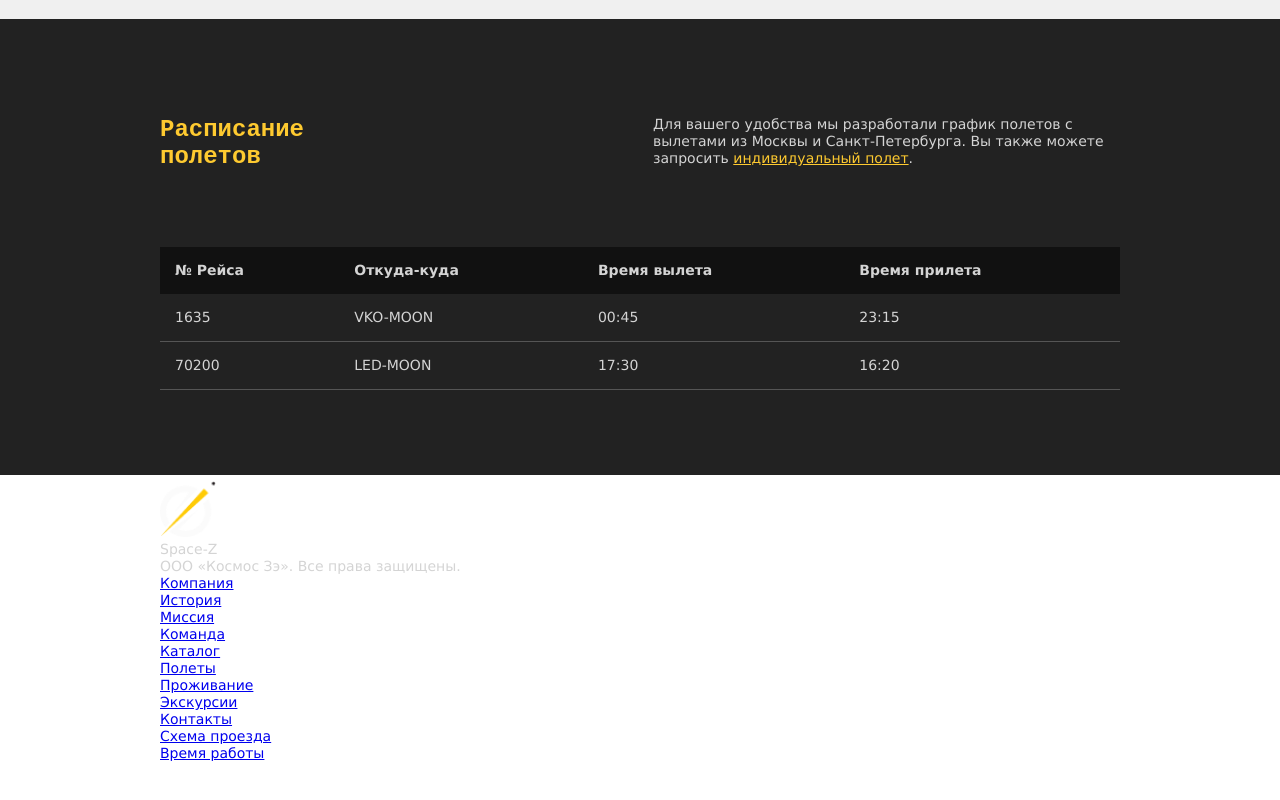
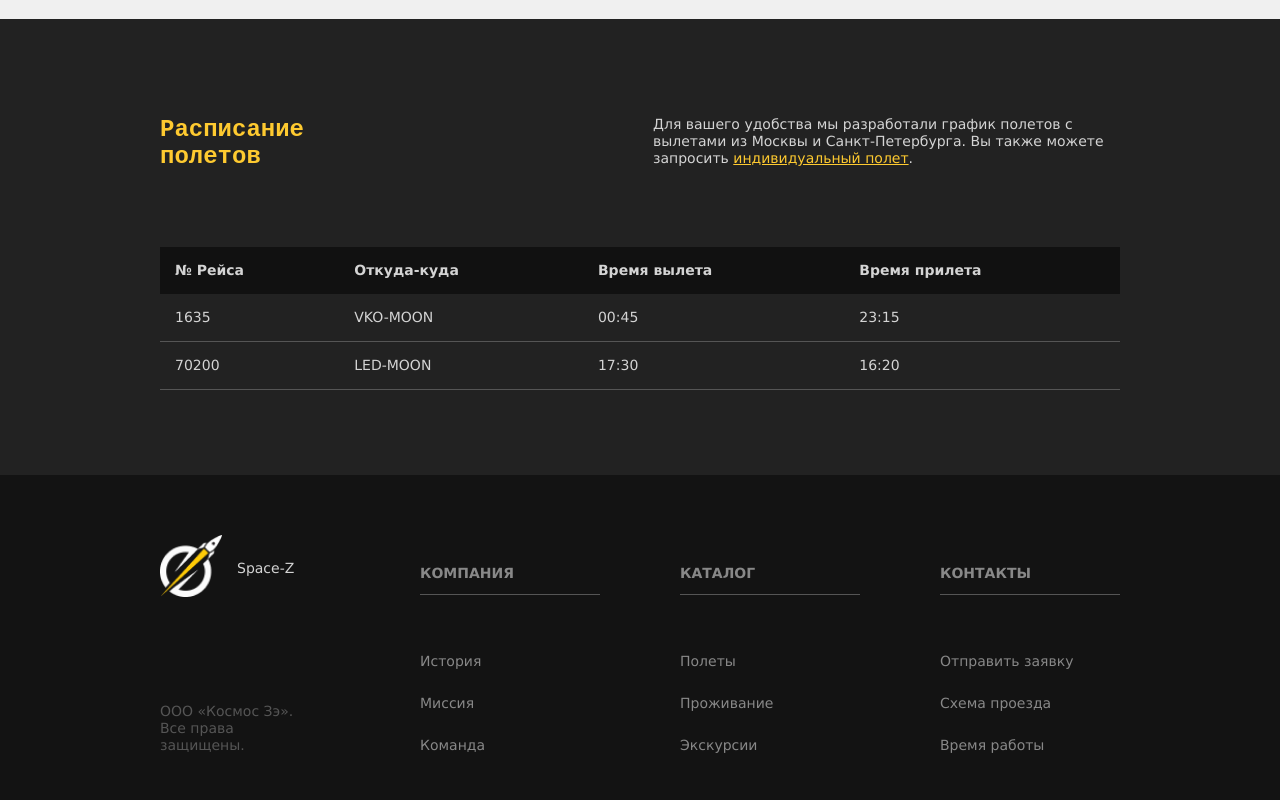
Before and after one commit to apolinaria4k/spaceZ, a plain HTML site: page index.html in a window 1280 px wide. Shown: the part 2340-3140 px from the top of the page. Before the commit the page ends 3102 px from the top, so only its background shows below. Drawn offline with Linux system fonts and the light colour scheme.

Commit message:
Самостоятельно реализован подвал страницы

```diff
--- a/css/style.css
+++ b/css/style.css
@@ -374,3 +374,73 @@ h3.lead{
 }
 /* end section timetable */
 /* end main */
+
+/* footer */
+.site-footer{
+    background-color: #131313;
+    padding: 60px 0 84px;
+}
+
+.footer-columns{
+    display: flex;
+}
+
+.site-footer .left-column{
+    width: 162px;
+    display: flex;
+    flex-direction: column;
+    justify-content: space-between;
+    margin-right: 98px;
+}
+
+.logo-container{
+    display: flex;
+    /* align-items: center; */
+}
+
+.logo-container .logo{
+    margin: 0;
+}
+
+.company-title{
+    color: #D4D4D4;
+    position: relative;
+    top: 25px;
+    left: 15px;
+
+}
+
+.copyright{
+    color: #555555;
+
+}
+
+.site-footer .right-column{
+    padding-top: 30px;
+    display: flex;
+}
+
+
+.site-footer .right-column a{
+    text-decoration: none;
+    color: #888888;
+}
+
+.footer-menu .footer-submenu-title{
+    display: inline-block;
+    width: 180px;
+    font-weight: bold;
+    text-transform: uppercase;
+    color: #D4D4D4;
+
+    border-bottom: 1px solid #555555;
+    padding-bottom: 12px;
+    margin: 0 80px 58px 0;
+}
+
+.footer-submenu{
+    display: flex;
+    flex-direction: column;
+    row-gap: 25px;
+}
+/* end footer */
--- a/index.html
+++ b/index.html
@@ -164,7 +164,7 @@
                             <input type="text" name="weight" id="weight" placeholder="Вес">
                         </div>
                         <div>
-                            <input class="hidden" type="checkbox" name="agreement" id="agreement" itemid="agreement">
+                            <input class="hidden" type="checkbox" name="agreement" id="agreement" required>
                             <label for="agreement">Согласен(а) на обработку персональных данных</label>
                         </div>
                         <div>
@@ -244,9 +244,9 @@
                     </ul>
                 </nav>
                 <nav class="footer-menu">
-                    <a href="#" class="footer-submenu-title"></a>
+                    <a href="#" class="footer-submenu-title">Контакты</a>
                     <ul class="footer-submenu">
-                        <li><a href="#">Контакты</a></li>
+                        <li><a href="#">Отправить заявку</a></li>
                         <li><a href="#">Схема проезда</a></li>
                         <li><a href="#">Время работы</a></li>
                     </ul>
```
